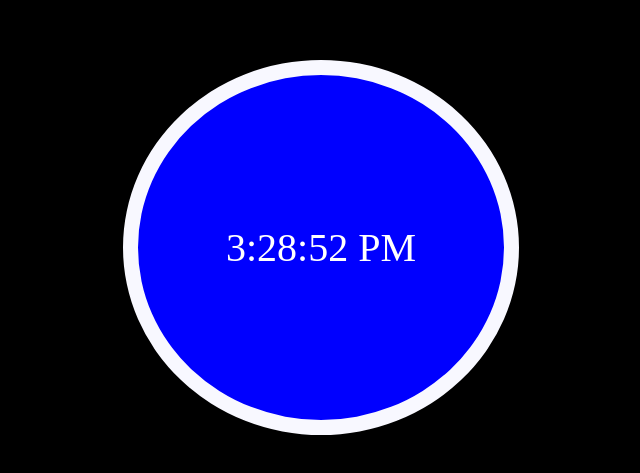
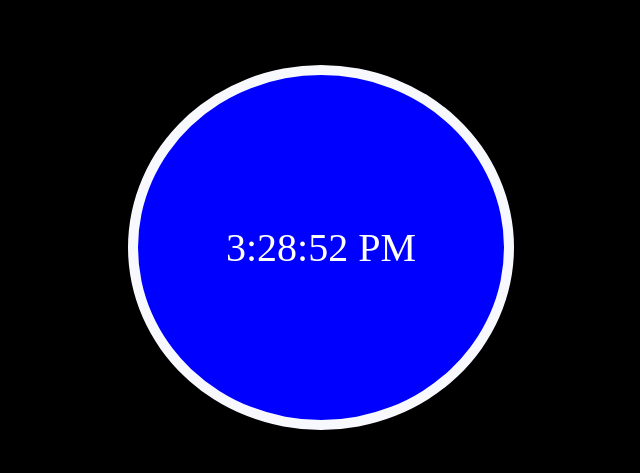
Before and after one commit to Sekharendu/Miniature_Projects, a plain HTML site: page Digital Clock/index.html in a window 1280 px wide. Shown: the part 161-634 px from the top of the page, without its empty margins (319-959 px from the left). Drawn offline with Linux system fonts and the light colour scheme.

Commit message:
second_change_made

```diff
--- a/Digital Clock/index.html
+++ b/Digital Clock/index.html
@@ -25,7 +25,7 @@
             padding:149px 88px;
             /* margin:200px */
             border-radius: 50%;
-            border:15px solid ghostwhite;
+            border:10px solid ghostwhite;
 
         }
     </style>
```
